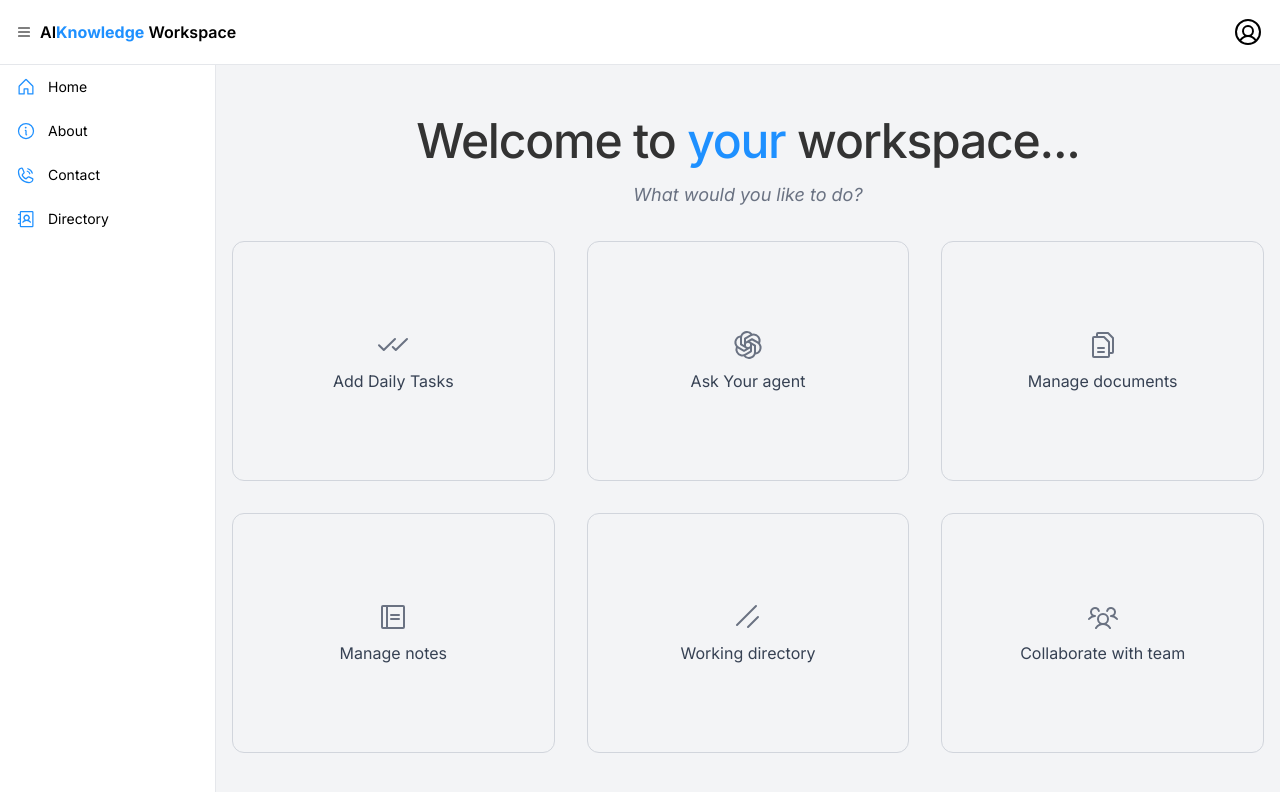
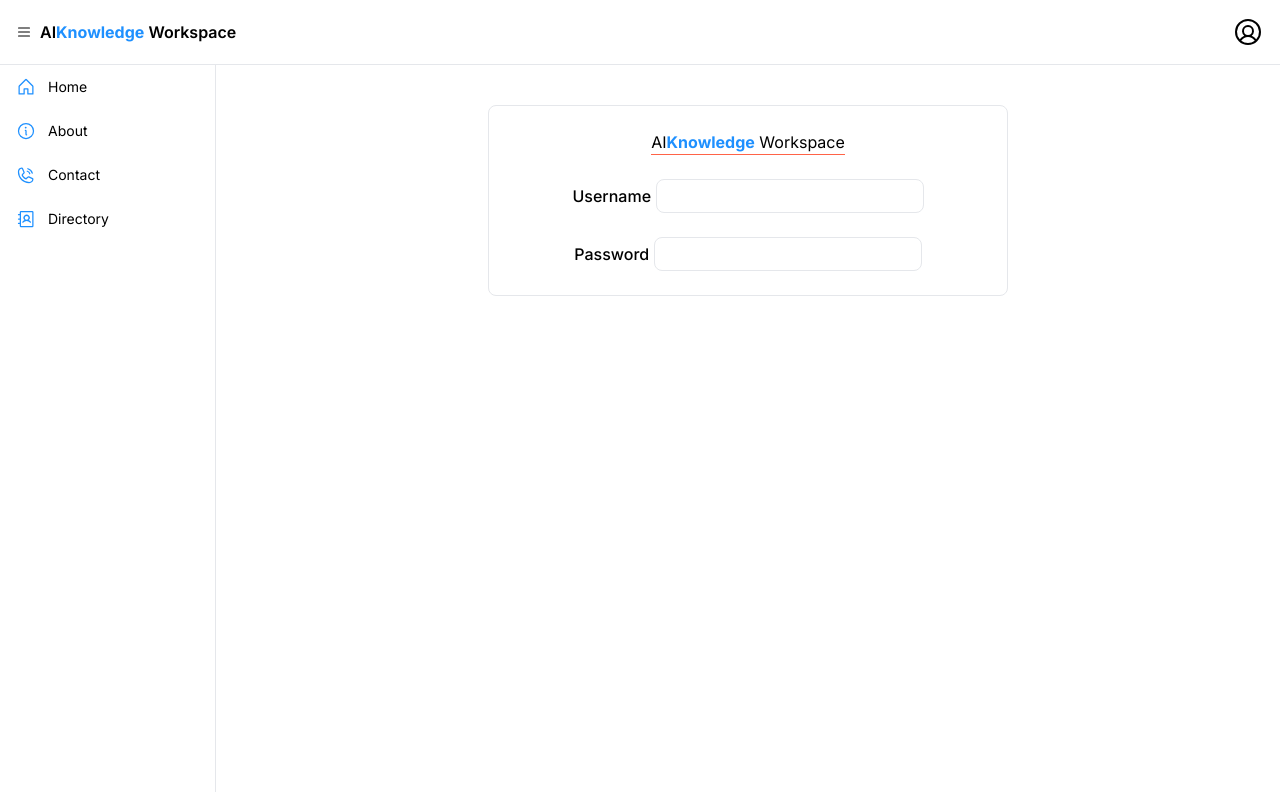
Before and after one commit to adxtyadass/ai-knowledge-workspace, a React (Vite) app: page / in a window 1280 px wide. Shown: the top 792 px of the page. Built offline with nearby package versions, Linux system fonts and the light colour scheme; a web font is replaced by a local one.

Commit message:
worked on making the login auth UI & made a custom button & input field component

```diff
--- a/src/App.tsx
+++ b/src/App.tsx
@@ -3,12 +3,14 @@ import AppLayout from "./components/layout/appLayout";
 import AboutPage from "./pages/about";
 import Home from "./pages/home";
 import DailyTasksPage from "./pages/daily-tasks";
+import LoginPage from "./pages/login-page";
 
 function App() {
   return (
     <Routes>
       <Route element={<AppLayout />}>
-        <Route path="/" element={<Home />} />
+        <Route path="/" element={<LoginPage />} />
+        <Route path="/home" element={<Home />} />
         <Route path="/about" element={<AboutPage />} />
         <Route path="/daily-task" element={<DailyTasksPage />} />
       </Route>
--- a/src/common/data.ts
+++ b/src/common/data.ts
@@ -9,7 +9,7 @@ export const sideBarItems = [
   {
     label: "Home",
     icon: HouseIcon,
-    href: "/",
+    href: "/home",
   },
   {
     label: "About",
@@ -27,3 +27,13 @@ export const sideBarItems = [
     href: "/",
   },
 ];
+
+export const mockUsers = [
+  {
+    id: "user-1",
+    name: "Demo User",
+    email: "demo@example.com",
+    password: "password123",
+    role: "user",
+  },
+];
--- /dev/null
+++ b/src/components/ui/input.tsx
@@ -0,0 +1,27 @@
+import React from "react";
+
+export default function Input({
+  label,
+  className = "",
+  type = "text",
+  ...props
+}: React.InputHTMLAttributes<HTMLInputElement> & {
+  label: string;
+}) {
+  return (
+    <div className="flex flex-col gap-1">
+      <label className="text-base font-medium leading-6">{label}</label>
+
+      {type === "texarea" ? (
+        <textarea
+          className={`border border-gray-200 rounded-lg px-4 py-2 ${className}`}
+        />
+      ) : (
+        <input
+          {...props}
+          className={`border border-gray-200 rounded-lg px-4 py-2 ${className}`}
+        />
+      )}
+    </div>
+  );
+}
--- /dev/null
+++ b/src/components/ui/select.tsx
@@ -0,0 +1,23 @@
+import React from "react";
+
+export default function Select({
+  label,
+  className = "",
+  children,
+  ...props
+}: React.SelectHTMLAttributes<HTMLSelectElement> & {
+  label: string;
+}) {
+  return (
+    <div className="flex flex-col gap-1">
+      <label className="text-base font-medium leading-6">{label}</label>
+
+      <select
+        {...props}
+        className={`border border-gray-200 rounded-lg px-4 py-2 ${className}`}
+      >
+        {children}
+      </select>
+    </div>
+  );
+}
--- /dev/null
+++ b/src/context/AuthContext.tsx
@@ -0,0 +1,6 @@
+interface AuthContextValue {
+  user: string | null;
+  isAuthenticated: boolean;
+  login: (email: string, password: string) => Promise<void>;
+  logout: () => void;
+}
--- a/src/pages/daily-tasks.tsx
+++ b/src/pages/daily-tasks.tsx
@@ -22,6 +22,8 @@
 import { PlusIcon } from "@phosphor-icons/react";
 import { useState } from "react";
 import Modal from "../components/ui/modal";
+import Input from "../components/ui/input";
+import Select from "../components/ui/select";
 
 export default function DailyTasksPage() {
     const [isOpen, setIsOpen] = useState(false)
@@ -51,48 +53,28 @@ export default function DailyTasksPage() {
           children={
             <>
               <div className="grid grid-cols-2 gap-5 px-4 py-2 text-base">
-                <div className="">
-                  <label className="block mb-2 font-medium text-gray-900">
-                    Task Name
-                  </label>
-                  <input
-                    className="border border-gray-200 px-2 rounded-md"
-                    placeholder="Enter task name"
-                    type="text"
-                  />
-                </div>
-                <div className="">
-                  <label className="block mb-2 font-medium text-gray-900">
-                    Priority
-                  </label>
-                  <select className="w-full border border-gray-200 px-2 rounded-md">
-                    <option value={"low"}>Low</option>
-                    <option value={"medium"}>Medium</option>
-                    <option value={"high"}>High</option>
-                  </select>
-                </div>
-                <div className="">
-                  <label className="block mb-2 font-medium text-gray-900">
-                    Due Date
-                  </label>
-                  <input
-                    className="w-full border border-gray-200 px-2 rounded-md"
-                    type="date"
-                  />
-                </div>
-                <div className="">
-                  <label className="block mb-2 font-medium text-gray-900">
-                    Category
-                  </label>
-                  <input
-                    className="w-full border border-gray-200 px-2 rounded-md"
-                    type="textarea"
-                    placeholder="Description..."
-                  />
-                </div>
+                <Input
+                  type="text"
+                  label="Task name"
+                  placeholder="Enter task name"
+                />
+                <Select label="Priority">
+                  <option value="low">Low</option>
+                  <option value="medium">Medium</option>
+                  <option value="high">High</option>
+                </Select>
+                <Input label="Due date" type="date" />
+                <Input
+                  type="textarea"
+                  label="Description"
+                  placeholder="Enter task description"
+                />
               </div>
               <div className="flex mt-5 justify-center px-4 gap-3 items-center w-full">
-                <button onClick={() => setIsOpen(false)} className="w-full hover:bg-red-50 cursor-pointer py-2 font-medium border border-red-500 rounded-md text-red-500 px-4">
+                <button
+                  onClick={() => setIsOpen(false)}
+                  className="w-full hover:bg-red-50 cursor-pointer py-2 font-medium border border-red-500 rounded-md text-red-500 px-4"
+                >
                   Cancel
                 </button>
                 <button className="w-full cursor-pointer py-2 font-medium bg-primary/60 rounded-md text-white px-4">
--- /dev/null
+++ b/src/pages/login-page.tsx
@@ -0,0 +1,33 @@
+import { useState } from "react";
+
+export default function LoginPage() {
+  const [data, setData] = useState({
+    username: "",
+    password: "",
+  });
+  return (
+    <div className="flex mt-10 mx-auto max-w-130 flex-col gap-6 items-center justify-center my-auto border border-gray-200 rounded-lg py-6">
+      <div className="border-b border-secondary">AI<span className="text-primary font-bold">Knowledge</span> Workspace</div>
+      <div>
+        <label className="text-base font-medium">Username</label>{" "}
+        <input
+          type="text"
+          value={data.username}
+          name="username"
+          onChange={(e) => setData({ ...data, username: e.target.value })}
+          className="border border-gray-200 rounded-lg px-4 py-1"
+        />
+      </div>
+      <div>
+        <label className="text-base font-medium">Password</label>{" "}
+        <input
+          type="password"
+          value={data.username}
+          name="password"
+          onChange={(e) => setData({ ...data, username: e.target.value })}
+          className="border border-gray-200 rounded-lg px-4 py-1"
+        />
+      </div>
+    </div>
+  );
+}
```
